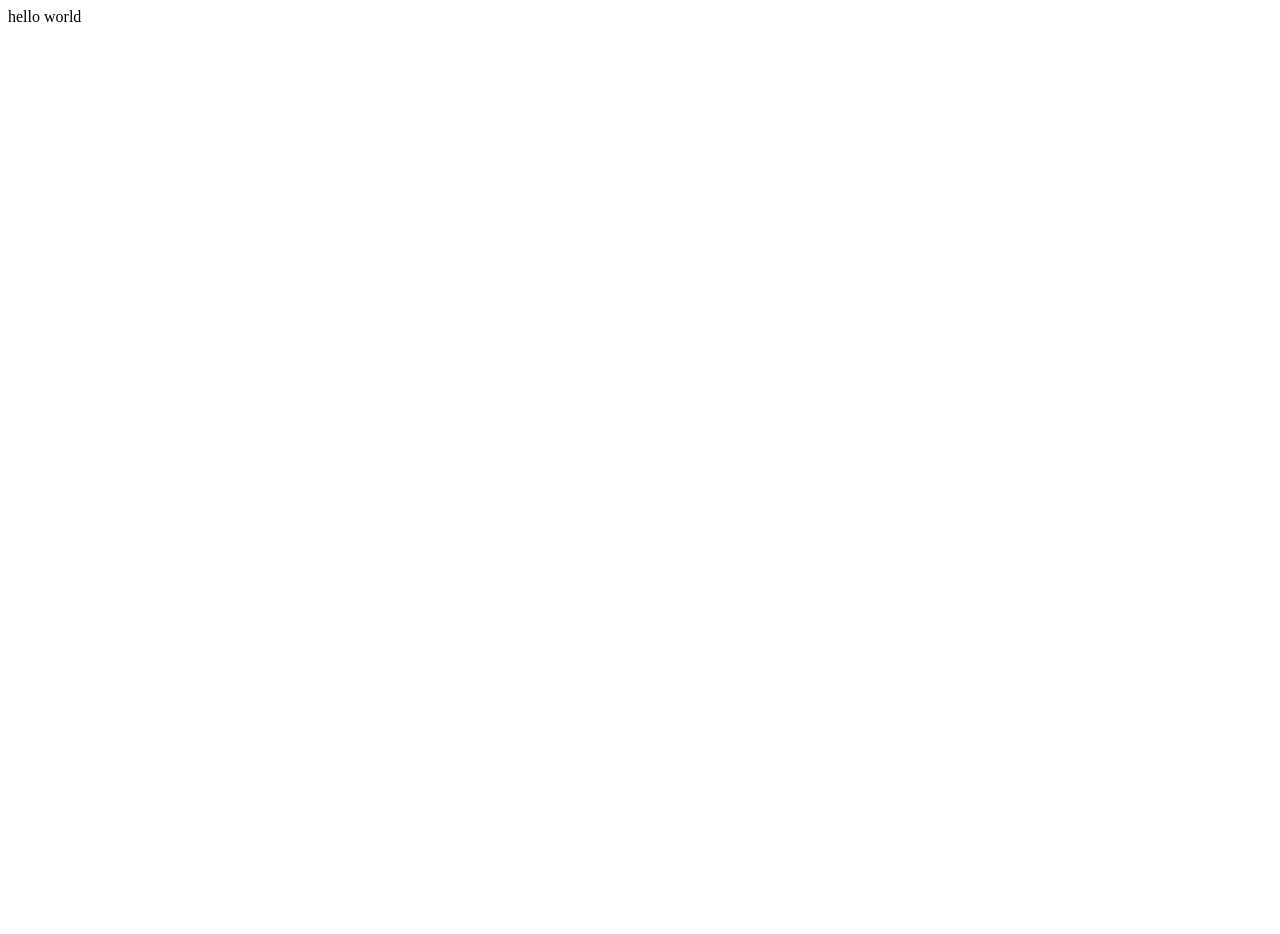
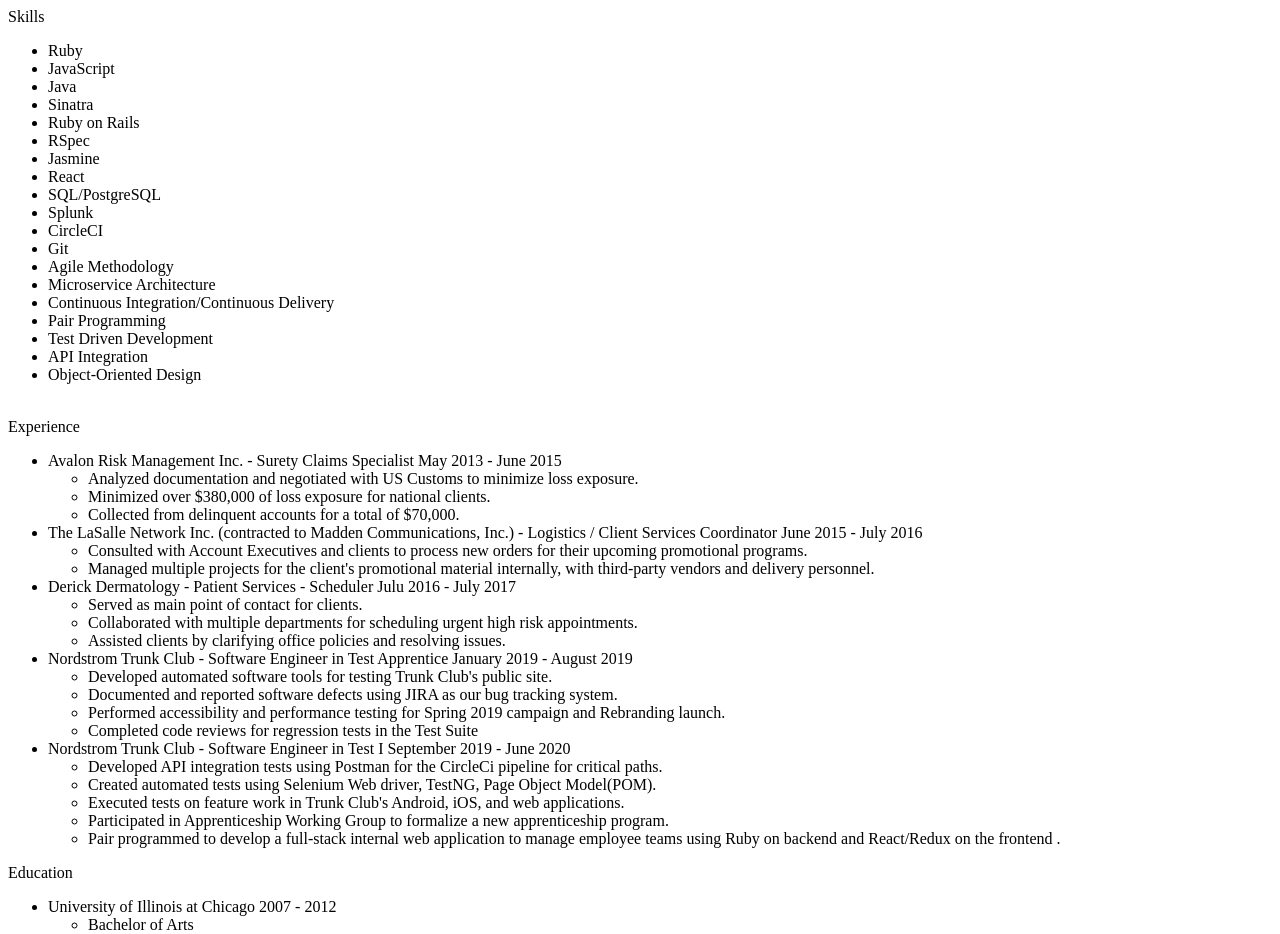
Before and after one commit to kthong3/kthongsakounh, a React (Create React App) app: page / in a window 1280 px wide. Shown: the top 934 px of the page. Before the commit the page ends 800 px from the top, so only its background shows below. Built offline with nearby package versions, Linux system fonts and the light colour scheme.

Commit message:
create Resume component and display resume content

```diff
--- a/src/App.js
+++ b/src/App.js
@@ -1,11 +1,11 @@
 import React from 'react'
+import Resume from './components/Resume'
 
 function App () {
-    return (
-      <div>
-        hello world
-      </div>
-    )
+
+  return (
+    <Resume />
+  )
 }
 
 export default App
--- /dev/null
+++ b/src/components/Resume.js
@@ -0,0 +1,53 @@
+import React from 'react'
+import resumeContent from '../static/resumeContent'
+
+function Resume(props) {
+  const [skills, experience, education] = resumeContent
+
+  const skillsList = skills.content.map((skill) =>
+    <li>{skill}</li>
+  )
+
+  const experienceList = experience.content.map((exp) =>
+    <li>
+      <div>
+        {exp.company} - {exp.position} {exp.dates}
+      </div>
+      <div>
+        <ul>
+          {exp.description.map((expDesc) => <li>{expDesc}</li>)}
+        </ul>
+      </div>
+    </li>
+  )
+
+  const educationList = education.content.map((edu) =>
+    <li>
+      <div>{edu.name} {edu.dates}</div>
+      <ul>
+          {edu.description.map((eduDesc) => <li>{eduDesc}</li>)}
+        </ul>
+    </li>
+
+  )
+
+  return (
+    <div>
+        Skills
+        <ul>
+          {skillsList}
+        </ul>
+        <br />
+        Experience
+        <ul>
+          {experienceList}
+        </ul>
+        Education
+        <ul>
+          {educationList}
+        </ul>
+    </div>
+  )
+}
+
+export default Resume
--- a/src/static/Experience.js
+++ b/src/static/resumeContent.js
@@ -97,8 +97,20 @@
   ]
 }
 
+const experience = [
+  avalonRisk,
+  lasalleNetwork,
+  derickDerm,
+  tcApprentice,
+  tcSDET
+]
+
+const education = [ uic, dbc ]
+
 const resumeContent = [
-  {key: 'skills', content: skills},
+  { key: 'skills', content: skills },
+  { key: 'experience', content: experience },
+  { key: 'education', content: education }
 ]
 
 export default resumeContent
```
